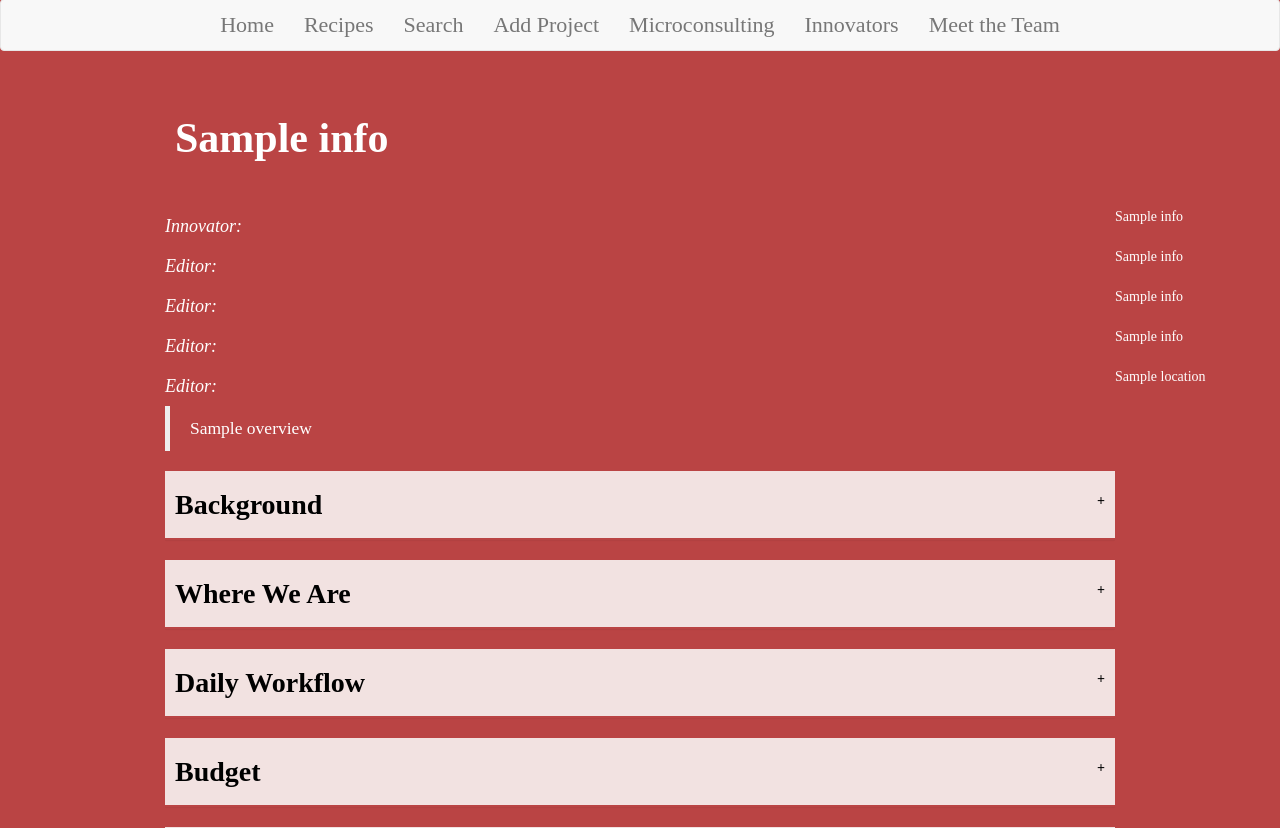
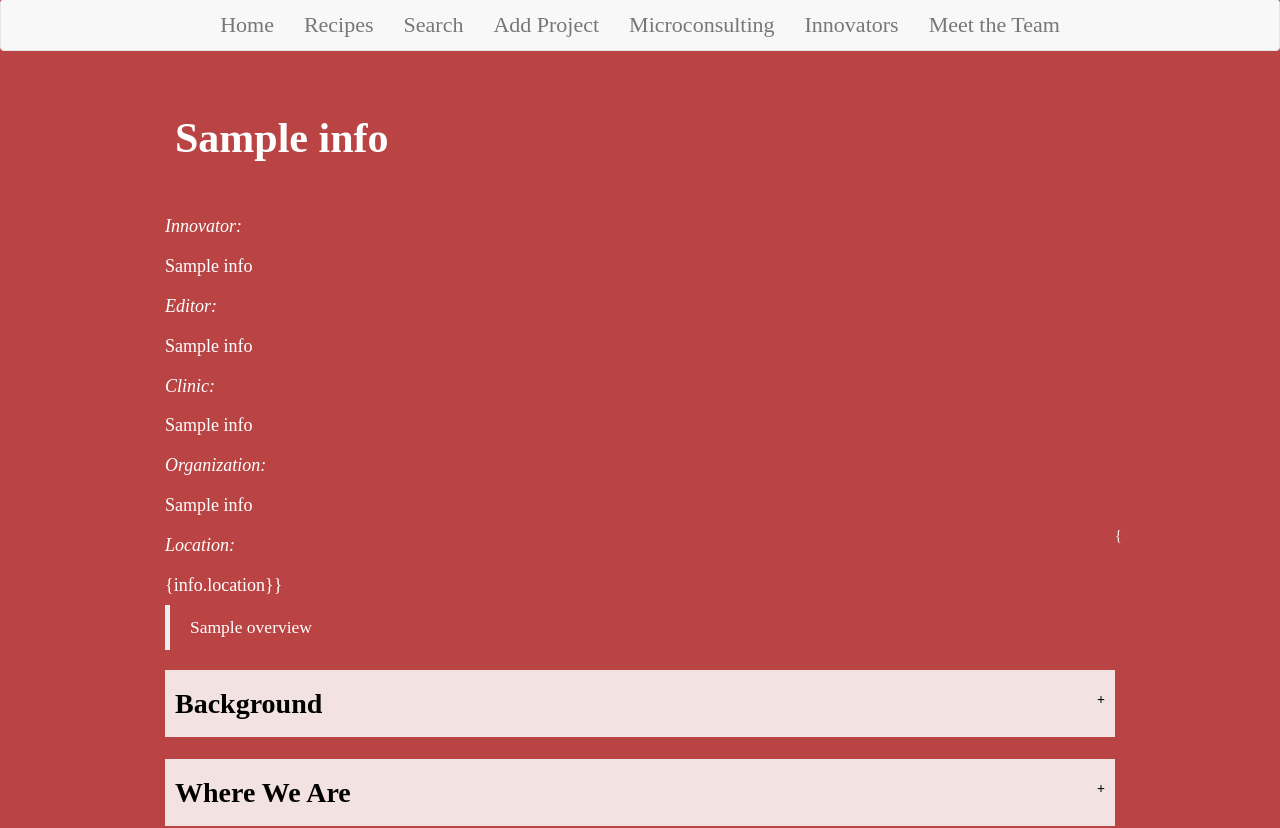
Before and after one commit to cmbear37/carezoom_frontend, a Flask app: template carezoom_frontend/templates/intervention.html in a window 1280 px wide. Shown: the part 138-966 px from the top of the page. Run offline with Flask 2, Linux system fonts and the light colour scheme; the template is opened without the code that fills it: most values are stand-ins (such as "Sample title", 1, 10 or a date in 2020); parts of the project's set-up code (start-up, migrations or seed data) failed here and were passed over; some libraries are stand-ins or nearby versions.

Commit message:
made changes2

```diff
--- a/carezoom_frontend/templates/intervention.html
+++ b/carezoom_frontend/templates/intervention.html
@@ -82,11 +82,11 @@
 
 <h2 style="font-size: 3em; text-align: left">{{info.title}}</h2>
 <br>
-<h4>Innovator: </h4>{{info.innovname}}<br>
-<h4>Editor: </h4>{{info.editorname}}<br>
-<h4>Editor: </h4>{{info.clinname}}<br>
-<h4>Editor: </h4>{{info.orgname}}<br>
-<h4>Editor: </h4>{{info.location}}<br>
+<h4>Innovator: </h4><h4 style="font-style: normal">{{info.innovname}}</h4><br>
+<h4>Editor: </h4> <h4 style="font-style: normal">{{info.editorname}}</h4><br>
+<h4>Clinic: </h4> <h4 style="font-style: normal"> {{info.clinname}}</h4><br>
+<h4>Organization: </h4> <h4 style="font-style: normal">{{info.orgname}}</h4><br>
+<h4>Location: </h4>{<h4 style="font-style: normal">{info.location}}</h4><br>
 
 <blockquote>
 <p>{{info.overview}}</p>
--- a/carezoom_frontend/templates/recipes.html
+++ b/carezoom_frontend/templates/recipes.html
@@ -132,9 +132,7 @@
 			</form>
 
       <h4 font-size=15px>{{r.innovname}}</h4>
-      <br>
       <h4 font-size=15px>{{r.editorname}}</h4>
-      <br>
 			<h4 font-size=20px>{{r.overview}}</h4></div>
 			<br><br> <br><br>
     {% endif %}
```
